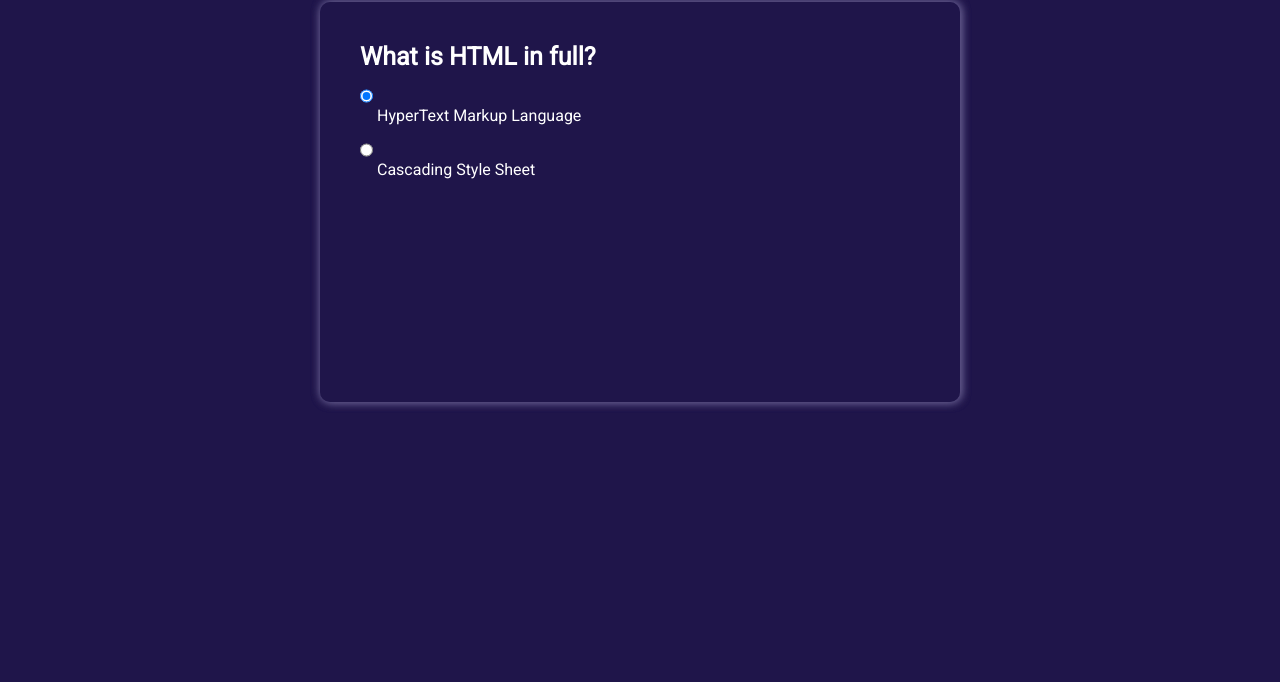
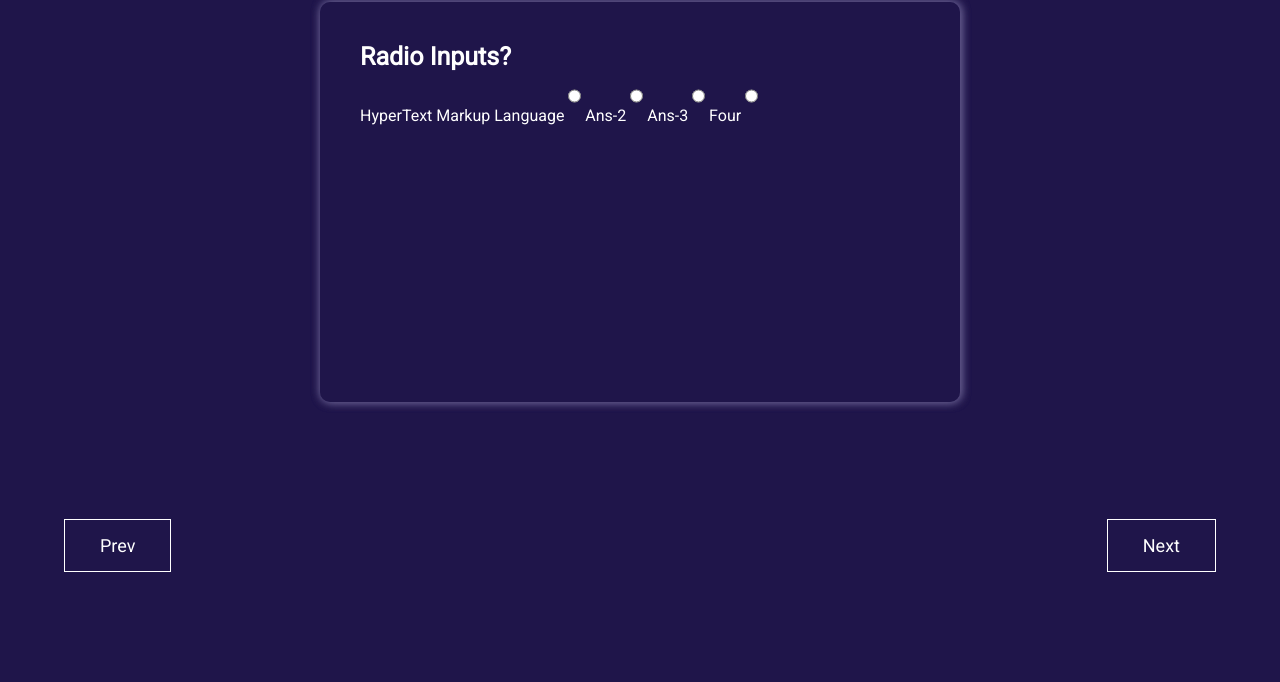
Before and after one commit to BrianMwevi/quiz-board, a plain HTML site: page index.html in a window 1280 px wide. Shown: the part 118-800 px from the top of the page. Drawn offline with Linux system fonts and the light colour scheme.

Commit message:
html:radio and checkbox -- create single and multi-select btns

```diff
--- a/index.html
+++ b/index.html
@@ -15,7 +15,7 @@
 	</head>
 	<body>
 		<!-- LANDING PAGE START -->
-		<section class="home">
+		<section class="home hide">
 			<div class="img"></div>
 			<div class="text">
 				<h2 class="heading">JAVASCRIPT!</h2>
@@ -31,8 +31,8 @@
 		<section class="container user-detail hide">
 			<div class="text">
 				<h2 class="heading">
-					Pause, how should I <br />
-					call you?
+					Hold on, what's <br />
+					your name?
 				</h2>
 				<form class="user-form">
 					<input
@@ -59,7 +59,7 @@
 				<button class="btn" type="button" id="start">
 					Cancel <i class="fas fa-window-close"></i>
 				</button>
-				<button class="btn" type="button" id="start">
+				<button class="btn" type="button" onclick="startQuizzes()">
 					Start <i class="fas fa-check"></i>
 				</button>
 			</div>
@@ -68,57 +68,65 @@
 
 		<!-- Questions Start -->
 		<section class="questions container show">
-			<div class="timer">
-				<h2 class="question">00:00:00</h2>
+			<div>
+				<h2></h2>
+				<h2 class="timer">00:00:00</h2>
 			</div>
-			<form method="post" class="form">
-				<div class="question_set" id="active">
+
+			<h2 class="score">00.00</h2>
+			<form method="post" id="form">
+				<div class="question_set active first-quiz">
 					<h2 class="question">Is this hidden?</h2>
-					<div class="answers">
-						<input
-							type="radio"
-							name="s1"
-							id="html"
-							value="HyperText Markup Language"
-							required
-							checked
-						/>
-						HyperText Markup Language<br />
-						<input
-							type="radio"
-							name="s1"
-							id="css"
-							value="Cascading Styling Sheet"
-							required
-						/>
-						Cascading Style Sheet
-						<br />
-					</div>
+					<label class="answer"
+						>Ans-1
+						<input type="checkbox" name="m1"/>
+						<span class="checkbox"></span>
+					</label>
+					<label class="answer"
+						>Ans-2
+						<input type="checkbox" name="m1"/>
+						<span class="checkbox"></span>
+					</label>
+					<label class="answer"
+						>Ans-3
+						<input type="checkbox" name="m1"/>
+						<span class="checkbox"></span>
+					</label>
+					<label class="answer"
+						>Four
+						<input type="checkbox" name="m1"/>
+						<span class="checkbox"></span>
+					</label>
 				</div>
-				<div class="question_set">
-					<h2 class="question">What is HTML in full?</h2>
-					<div class="answers">
-						<input
-							type="radio"
-							name="s2"
-							id="html"
-							value="HyperText Markup Language"
-							required
-							checked
-						/>
-						HyperText Markup Language<br />
-						<input
-							type="radio"
-							name="s2"
-							id="css"
-							value="Cascading Styling Sheet"
-							required
-						/>
-						Cascading Style Sheet
-						<br />
-					</div>
+
+        	<div class="question_set inactive">
+					<h2 class="question">Radio Inputs?</h2>
+					<label class="answer"
+						>HyperText Markup Language
+						<input type="radio" name="s1" value="HyperText Markup Language"/>
+						<span class="checkbox radio"></span>
+					</label>
+					<label class="answer"
+						>Ans-2
+						<input type="radio" name="s1" value="Ans-2"/>
+						<span class="checkbox radio"></span>
+					</label>
+					<label class="answer"
+						>Ans-3
+						<input type="radio" name="s1" value="Ans-2"/>
+						<span class="checkbox radio"></span>
+					</label>
+					<label class="answer"
+						>Four
+						<input type="radio" name="s1" value="Ans-2"/>
+						<span class="checkbox radio"></span>
+					</label>
 				</div>
+
+				<button type="submit" class="hide" id="submit">Submit</button>
 			</form>
+			<button type="button" id="prev" onclick="slider(event)">Prev</button>
+			<button type="button" id="next" onclick="slider(event)">Next</button>
 		</section>
 		<!-- Questions End -->
 
```
